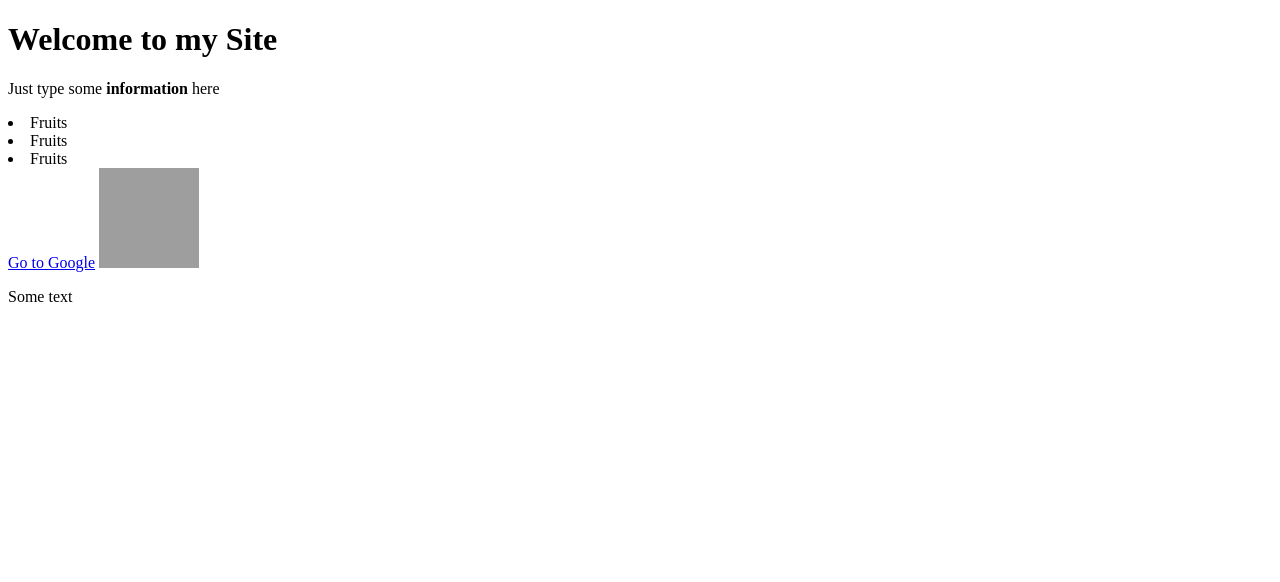
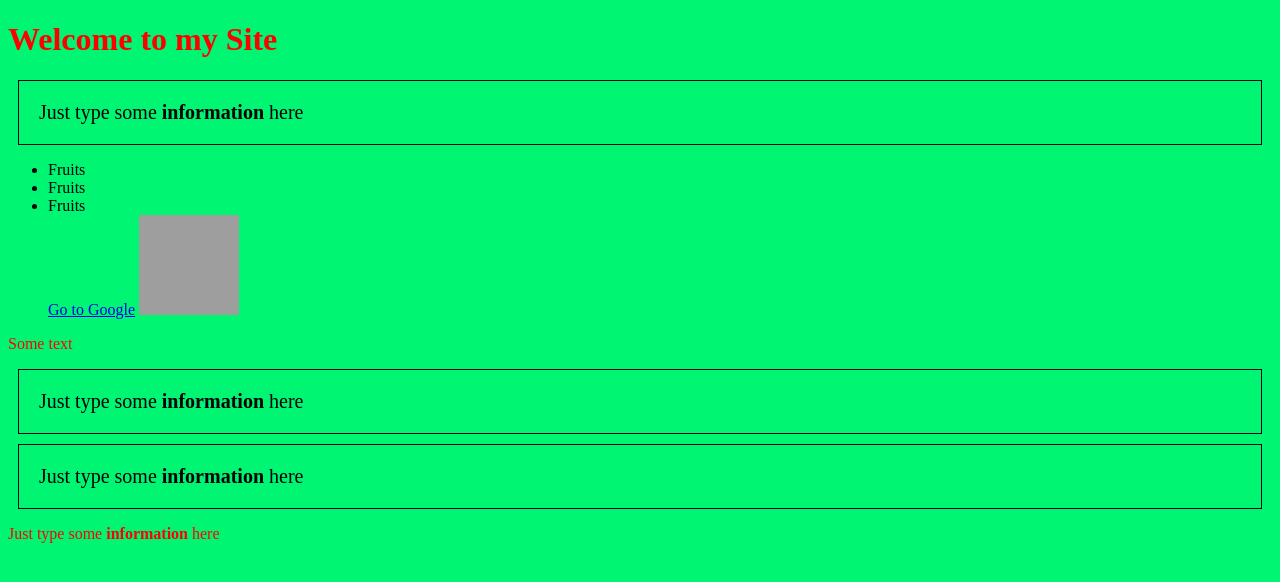
Before and after one commit to ignitecode/DOM-Manipulation, a plain HTML site: page index.html in a window 1280 px wide. Drawn offline with Linux system fonts and the light colour scheme; grey boxes are pictures that could not be loaded.

Commit message:
Added initial styles to page

```diff
--- a/index.html
+++ b/index.html
@@ -4,10 +4,11 @@
     <title>
       My Website
     </title>
+    <link rel="stylesheet" href="./style.css">
   </head>
   <body>
     <h1>Welcome to my Site</h1>
-    <p>Just type some <b>information</b> here</p
+    <p class="body-text">Just type some <b>information</b> here</p>
     <ul>
       <li>
         Fruits
@@ -21,8 +22,11 @@
       <a href="https://google.com">Go to Google</a>
       <img width="100" height="100" src="https://thenypost.files.wordpress.com/2018/10/102318-dogs-color-determine-disesases-life.jpg?quality=90&strip=all&w=300&h=200&crop=1 300w, https://thenypost.files.wordpress.com/2018/10/102318-dogs-color-determine-disesases-life.jpg?quality=90&strip=all&w=618&h=410&crop=1 618w, https://thenypost.files.wordpress.com/2018/10/102318-dogs-color-determine-disesases-life.jpg?quality=90&strip=all&w=600&h=400&crop=1 600w, https://thenypost.files.wordpress.com/2018/10/102318-dogs-color-determine-disesases-life.jpg?quality=90&strip=all&w=1236&h=820&crop=1 1236w" />
     </ul>
-    <div>
+    <div id="foo">
       <p>Some text</p>
     </div>
+    <p class="body-text">Just type some <b>information</b> here</p>
+    <p class="body-text">Just type some <b>information</b> here</p>
+    <p id="unique">Just type some <b>information</b> here</p>
   </body>
 </html>
--- /dev/null
+++ b/style.css
@@ -0,0 +1,23 @@
+h1 {
+  color: red;
+}
+
+body {
+  background-color: rgb(0, 245, 115);
+}
+
+.body-text {
+  font-size: 20px;
+  font-color: red;
+  margin: 10px;
+  padding: 20px;
+  border: 1px solid black;
+}
+
+#foo {
+  color: red;
+}
+
+#unique {
+  color: red;
+}
```
